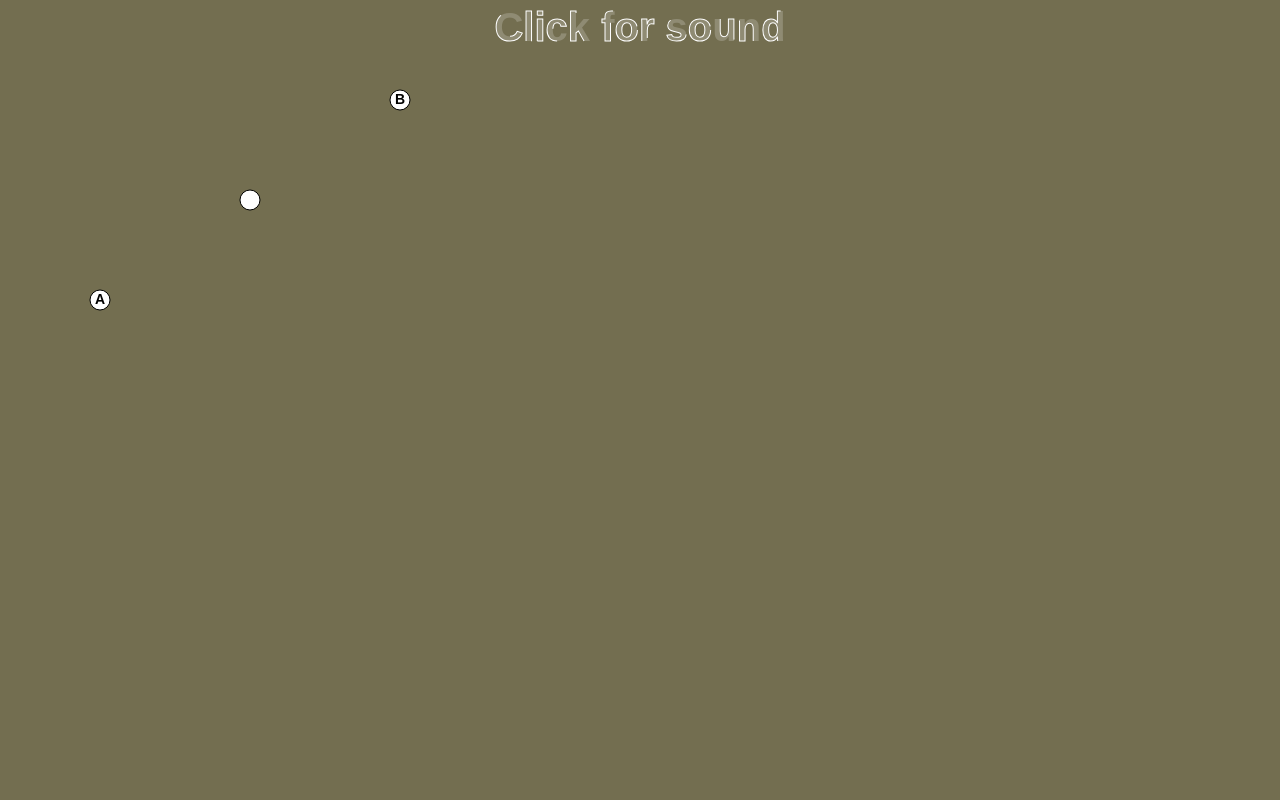
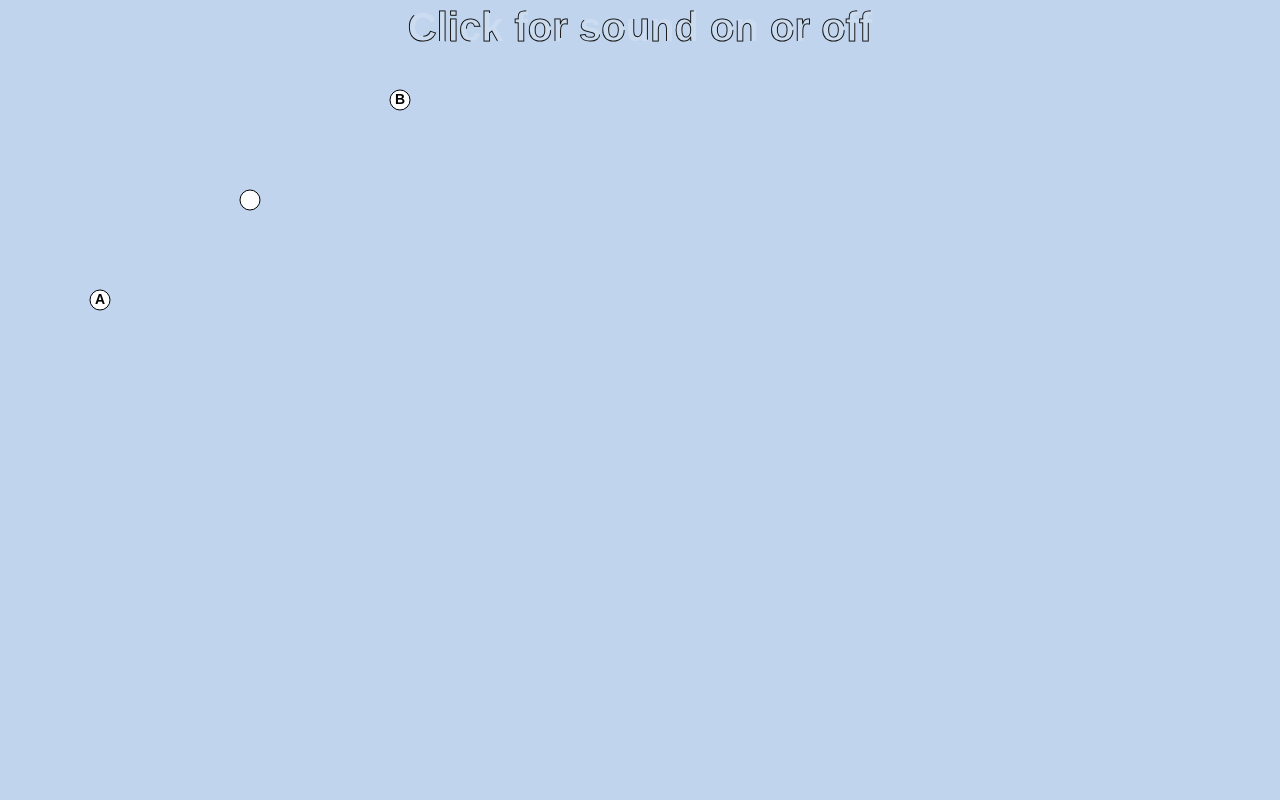
Before and after one commit to thaibinhbr97/linear-interpolation-lerp, a plain HTML site: page index.html in a window 1280 px wide. Drawn offline with Linux system fonts and the light colour scheme.

Commit message:
update background colors

```diff
--- a/index.html
+++ b/index.html
@@ -23,8 +23,8 @@
         const A = { x: 100, y: 300 };
         const B = { x: 400, y: 100 };
 
-        const orange = { r: 230, g: 150, b: 0 };
-        const blue = { r: 0, g: 70, b: 160 };
+        const pink = { r: 255, g: 200, b: 221 };
+        const blue = { r: 128, g: 224, b: 254 };
 
         const lowFreq = 200;
         const highFreq = 600;
@@ -50,6 +50,10 @@
                 osc.connect(node);
                 node.connect(audioCtx.destination);
             }
+            else {
+                audioCtx.close();
+                audioCtx = null;
+            }
         }
 
         animate();
@@ -66,22 +70,22 @@
             drawDot(A, "A");
             drawDot(B, "B");
 
-            const { r, g, b } = vLerp(orange, blue, t);
+            const { r, g, b } = vLerp(pink, blue, t);
             myCanvas.style.backgroundColor = `rgb(${r},${g},${b})`;
 
             if (osc) {
                 osc.frequency.value = lerp(lowFreq, highFreq, t);
             }
 
-            ctx.strokeStyle = "white";
+            ctx.strokeStyle = "black";
             ctx.textAlign = "center";
             ctx.textBaseline = "top";
             ctx.font = "bold 40px Arial";
             ctx.setLineDash([lerp(1, 130, t), 130]);
-            ctx.strokeText("Click for sound", myCanvas.width / 2, 10);
+            ctx.strokeText("Click for sound on or off", myCanvas.width / 2, 10);
             ctx.setLineDash([]);
             ctx.fillStyle = "rgba(255,255,255,0.2)";
-            ctx.fillText("Click for sound", myCanvas.width / 2, 10);
+            ctx.fillText("Click for sound on or off", myCanvas.width / 2, 10);
 
             requestAnimationFrame(animate);
         }
```
